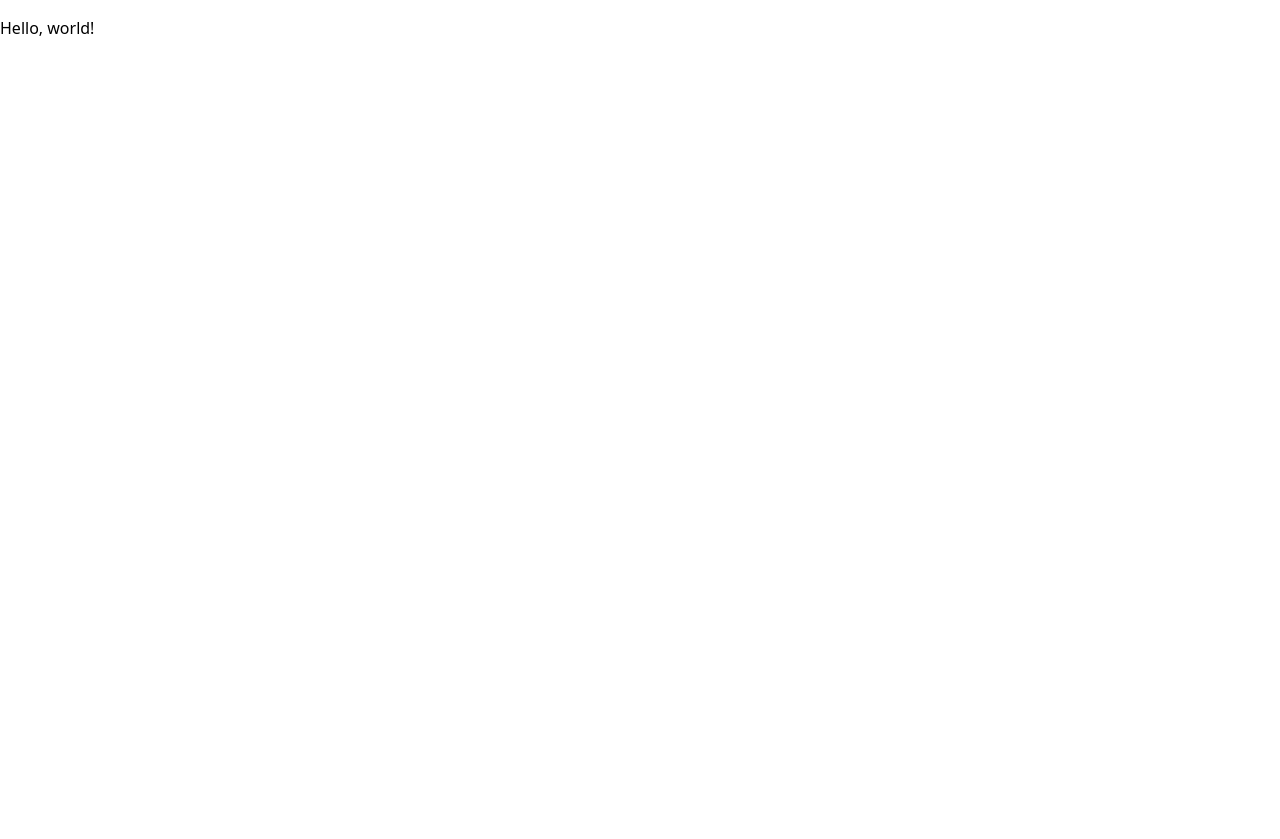
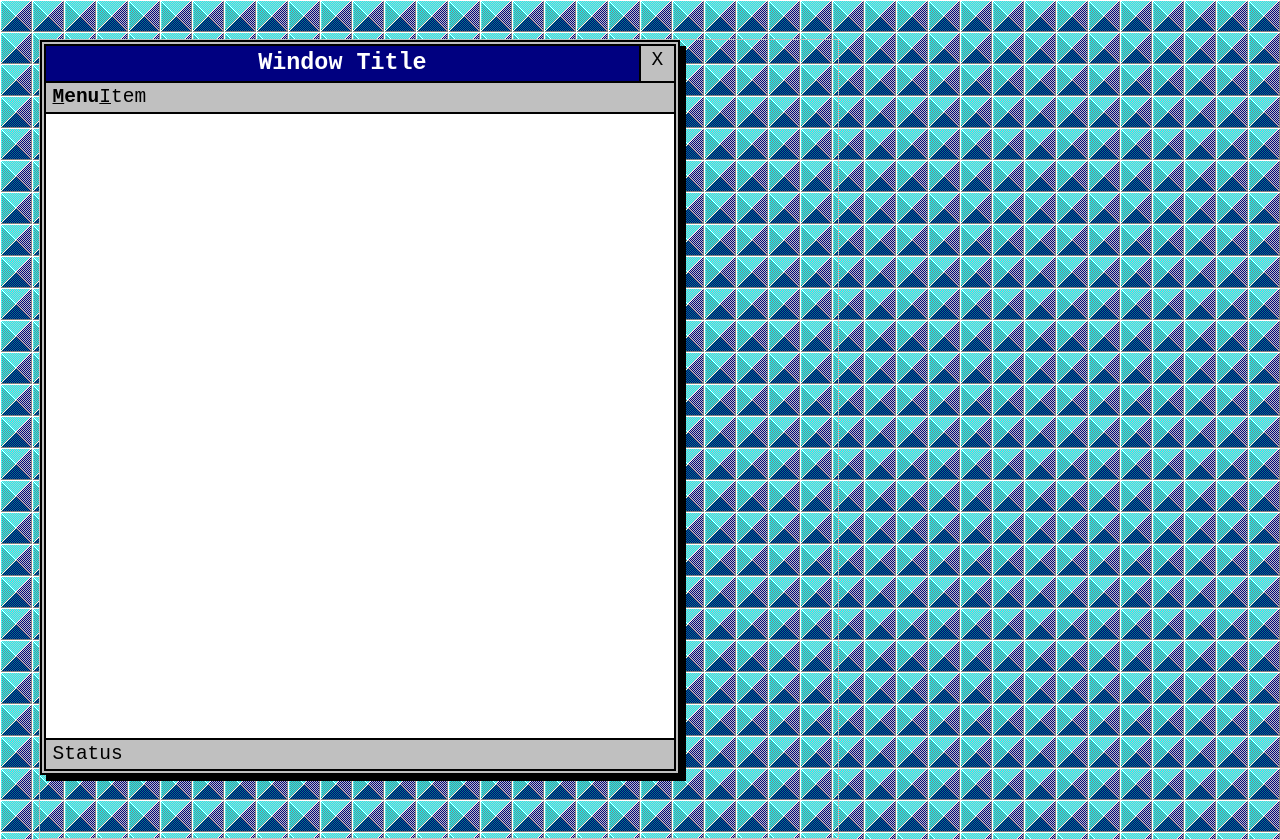
Before and after one commit to cobbland/odin-os, a website built with webpack: page src/template.html in a window 1280 px wide. Before the commit the page ends 800 px from the top, so only its background shows below. Built offline with nearby package versions, Linux system fonts and the light colour scheme.

Commit message:
Initial setup, layout, and styles

```diff
--- a/src/index.js
+++ b/src/index.js
@@ -1,8 +1 @@
 import "./styles.css";
-
-const pageBody = document.querySelector("body");
-const helloWorld = document.createElement("p");
-
-helloWorld.innerText = "Hello, world!";
-
-pageBody.appendChild(helloWorld);
--- a/src/styles.css
+++ b/src/styles.css
@@ -1,10 +1,6 @@
-/* My default styles—a bit of a reset and a bit of a normalization, based on
-["A Modern CSS Reset" by Josh W. Comeau](https://www.joshwcomeau.com/css/custom-css-reset/).
-Remember to use `*property*:revert` to return specific elements to browser defaults.
-Use `@import url("./cobbland-style.css");` to import into the default stylesheet.
-(Note: Nothing is done to fix apple product specific problems; y'all are on your own.) */
-
-*, *::before, *::after {
+*,
+*::before,
+*::after {
   box-sizing: border-box;
 }
 
@@ -12,8 +8,20 @@ Use `@import url("./cobbland-style.css");` to import into the default stylesheet
   margin: 0;
 }
 
+html,
+body {
+  height: 100%;
+  font-family: monospace;
+}
+
 body {
   line-height: 1.5; /* This requires customizing the line height for larger text. */
+  font-size: 1.5rem;
+  padding: 3rem;
+  background-color: teal;
+  background-image: url(./img/pyramid.bmp);
+  background-repeat: repeat;
+  position: relative;
 }
 
 img, picture, video, canvas, svg {
@@ -25,20 +33,100 @@ input, button, textarea, select {
   font: inherit;
 }
 
-p, h1, h2, h3, h4, h5, h6 {
-  overflow-wrap: break-word;
-  font-family: system-ui;
-  padding-top: 1em;
-} /* Consider applying this to ALL elements. Also, consider adding `hyphen: auto;`. */
-
-p {
-  text-wrap: pretty; /* May have a performance impact. */
-} /* Remember to use `p` instead of `div` in your HTML if you want this to work.
-Also, consider setting `max-width: 60ch` or smaller. (ch being the width of "0"
-in given `font-size`. (Maybe this belongs on a parent element, though.)*/
-
-h1, h2, h3, h4, h5, h6 {
-  text-wrap: balance;
+.desktop {
+  height: 800px;
+  width: 800px;
+  border: 1px solid silver;
+  position: relative;
 }
 
-/* End default styles. */
+.window {
+  background-color: silver;
+  height: 735px;
+  width: 640px;
+  border: 6px double black;
+  overflow: hidden;
+  position: absolute;
+  display: none;
+  flex-direction: column;
+}
+
+.window.open {
+  display: flex;
+}
+
+.window .top-bar {
+  display: flex;
+  justify-content: space-between;
+  border-bottom: 2px solid black;
+  background-color: #00000033;
+  color: #00000066;
+}
+
+.window.active {
+  box-shadow: 6px 6px black;
+}
+
+.window.active .top-bar {
+  color: black;
+  background-color: silver;
+}
+
+.window .window-title {
+  flex-grow: 1;
+  text-align: center;
+  font-size: 1.2em;
+}
+
+.window.active .window-title {
+  background-color: navy;
+  color: white;
+  font-weight: bold;
+}
+
+.window .window-controls {
+  height: 100%;
+  aspect-ratio: 1 / 1;
+  flex-shrink: 0;
+  border-left: 2px solid black;
+  display: flex;
+  justify-content: center;
+  align-items: center;
+}
+
+.window .window-controls div {
+  flex-grow: 1;
+  height: 100%;
+  text-align: center;
+}
+
+.window .window-controls div:hover {
+  background-color: #00000033;
+  cursor: pointer;
+}
+
+.window .menu-bar {
+  display: flex;
+  border-bottom: 2px solid black;
+  padding-left: 0.5rem;
+}
+
+.window .menu-bar .menu-title {
+  font-weight: bold;
+}
+
+.menu-title::first-letter,
+.menu-item::first-letter {
+  text-decoration: underline;
+}
+
+.window-content {
+  background-color: white;
+  flex-grow: 1;
+}
+
+
+.status-bar {
+  border-top: 2px solid black;
+  padding-left: 0.5rem;
+}
--- a/src/template.html
+++ b/src/template.html
@@ -5,5 +5,31 @@
     <meta name="viewport" content="width=device-width, initial-scale=1.0" />
     <title>Default Template</title>
   </head>
-  <body></body>
+  <body>
+
+    <div class="desktop">
+
+      <div class="window open active">
+        <div class="top-bar">
+          <div class="window-title">Window Title</div>
+          <div class="window-controls">
+            <div class="close">X</div>
+          </div>
+        </div>
+        <div class="menu-bar">
+          <div class="menu-title">Menu</div>
+          <div class="menu-item">
+            <div class="menu-dropdown">Item</div>
+          </div>
+        </div>
+        <div class="window-content">
+        </div>
+        <div class="status-bar">
+          <div>Status</div>
+        </div>
+      </div>
+
+    </div>
+
+  </body>
 </html>
```
Also changed, not shown: src/img/pyramid.bmp (added).
